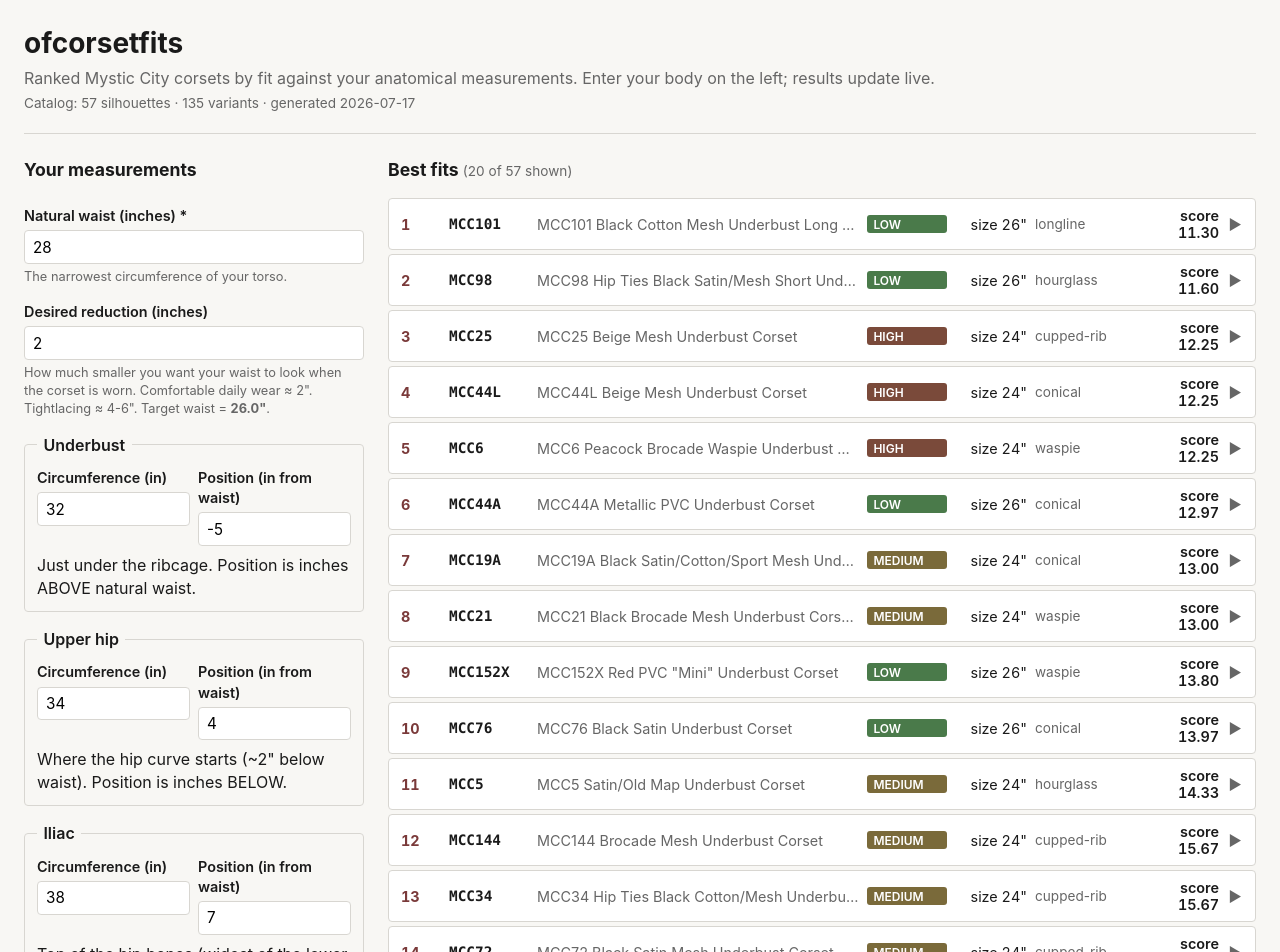
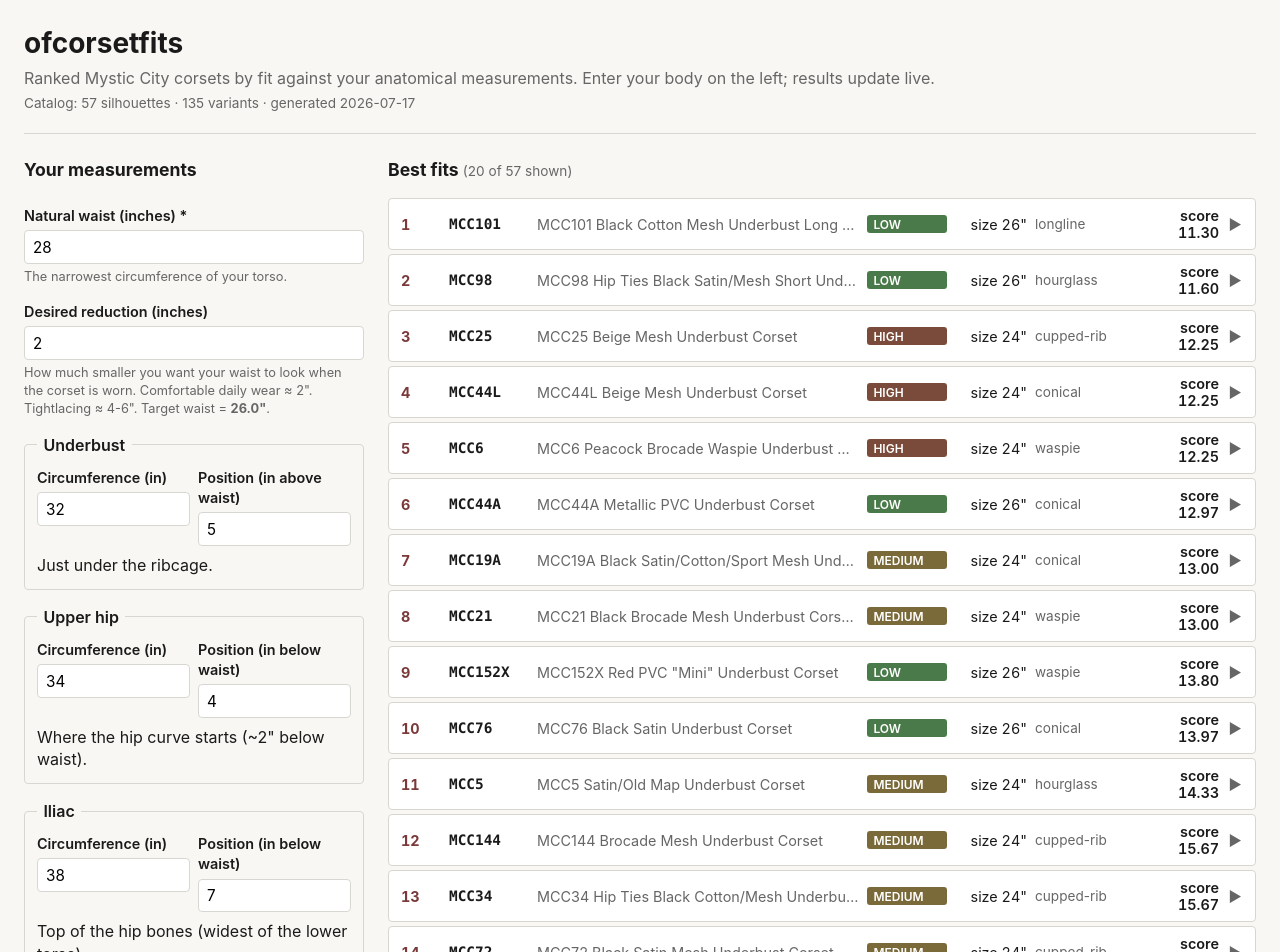
Before and after one commit to marshl/ofcorsetfits, a React (Vite) app: page / in a window 1280 px wide. Shown: the top 952 px of the page. Built offline with nearby package versions, Linux system fonts and the light colour scheme.

Commit message:
Change measurement to underbust to be a positive number

```diff
--- a/src/ui/MeasurementForm.tsx
+++ b/src/ui/MeasurementForm.tsx
@@ -23,21 +23,40 @@
 }
 
 type LandmarkKey = 'underbust' | 'upper_hip' | 'iliac';
+type Direction = 'above' | 'below';
 
-const LANDMARK_LABELS: Record<LandmarkKey, { display: string; helper: string }> = {
+const LANDMARK_LABELS: Record<LandmarkKey, { display: string; helper: string; direction: Direction }> = {
   underbust: {
     display: 'Underbust',
-    helper: 'Just under the ribcage. Position is inches ABOVE natural waist.',
+    direction: 'above',
+    helper: 'Just under the ribcage.',
   },
   upper_hip: {
     display: 'Upper hip',
-    helper: 'Where the hip curve starts (~2" below waist). Position is inches BELOW.',
+    direction: 'below',
+    helper: 'Where the hip curve starts (~2" below waist).',
   },
   iliac: {
     display: 'Iliac',
-    helper: 'Top of the hip bones (widest of the lower torso). Inches BELOW waist.',
+    direction: 'below',
+    helper: 'Top of the hip bones (widest of the lower torso).',
   },
 };
+
+/**
+ * Underbust positions are stored INTERNALLY as negative (position -5 = 5"
+ * above waist), matching the corset schema's signed convention. But the UI
+ * shows positive numbers per user request — the "above/below waist" text on
+ * the label carries the direction instead of the sign. These helpers
+ * translate between the internal signed value and the displayed unsigned one.
+ */
+function toDisplayPosition(direction: Direction, signedPosition: number): number {
+  return direction === 'above' ? -signedPosition : signedPosition;
+}
+
+function toSignedPosition(direction: Direction, displayPosition: number): number {
+  return direction === 'above' ? -displayPosition : displayPosition;
+}
 
 function toNumber(raw: string): number | null {
   if (raw.trim() === '') return null;
@@ -143,6 +162,11 @@
       {(['underbust', 'upper_hip', 'iliac'] as const).map((key) => {
         const current = body[key];
         const info = LANDMARK_LABELS[key];
+        const displayPosition =
+          current?.position_in !== undefined
+            ? toDisplayPosition(info.direction, current.position_in)
+            : '';
+        const positionLabel = `Position (in ${info.direction} waist)`;
         return (
           <fieldset key={key} className="landmark">
             <legend>{info.display}</legend>
@@ -158,14 +182,25 @@
               />
             </label>
             <label className="field">
-              <span>Position (in from waist)</span>
+              <span>{positionLabel}</span>
               <input
                 type="number"
                 step="0.5"
-                min="-15"
+                min="0"
                 max="15"
-                value={current?.position_in ?? ''}
-                onChange={(e) => setLandmarkField(key, 'position_in', e.target.value)}
+                value={displayPosition}
+                onChange={(e) => {
+                  const n = toNumber(e.target.value);
+                  if (n === null) {
+                    setLandmarkField(key, 'position_in', '');
+                  } else {
+                    setLandmarkField(
+                      key,
+                      'position_in',
+                      String(toSignedPosition(info.direction, n)),
+                    );
+                  }
+                }}
               />
             </label>
             <span className="helper">{info.helper}</span>
```
